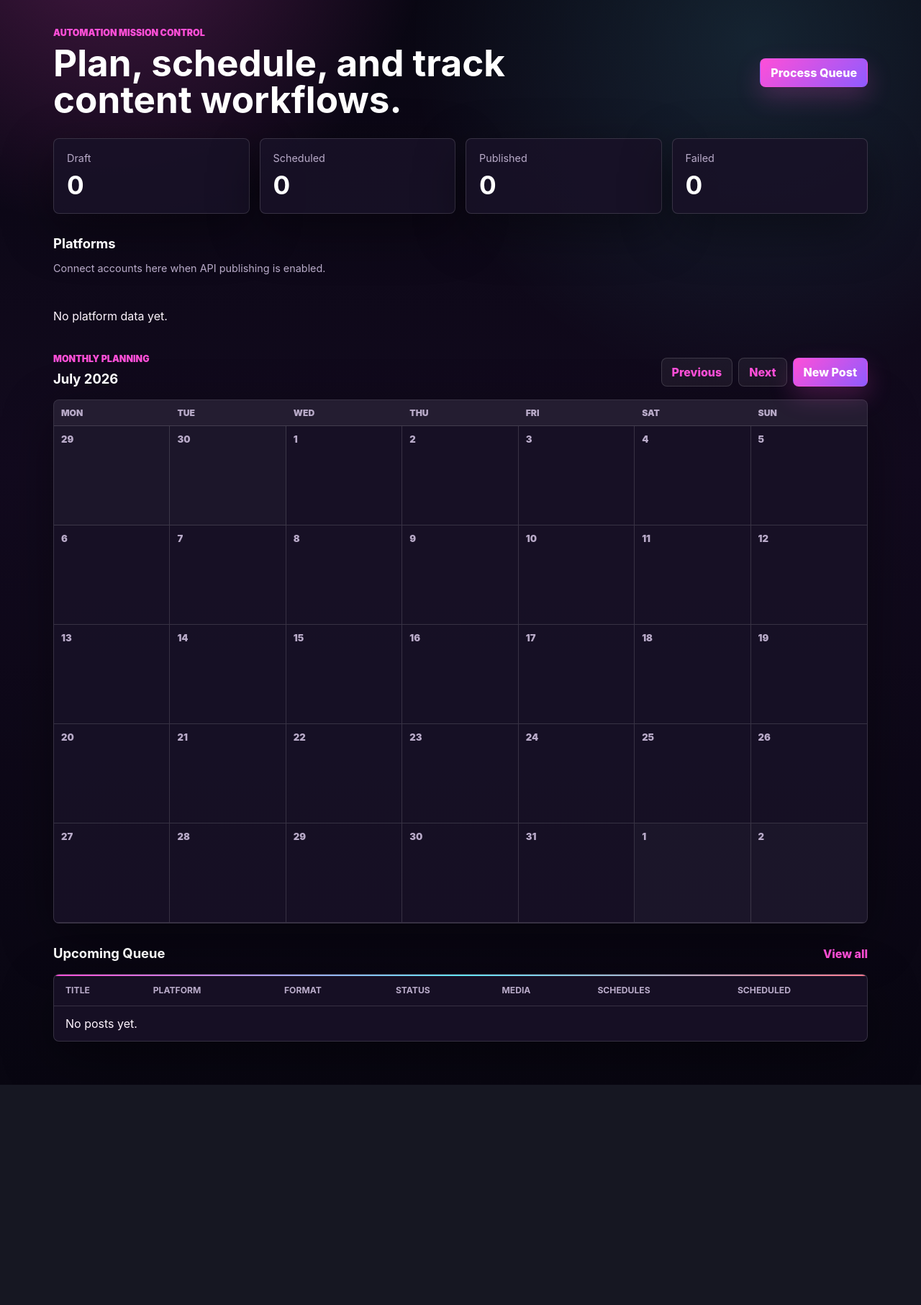
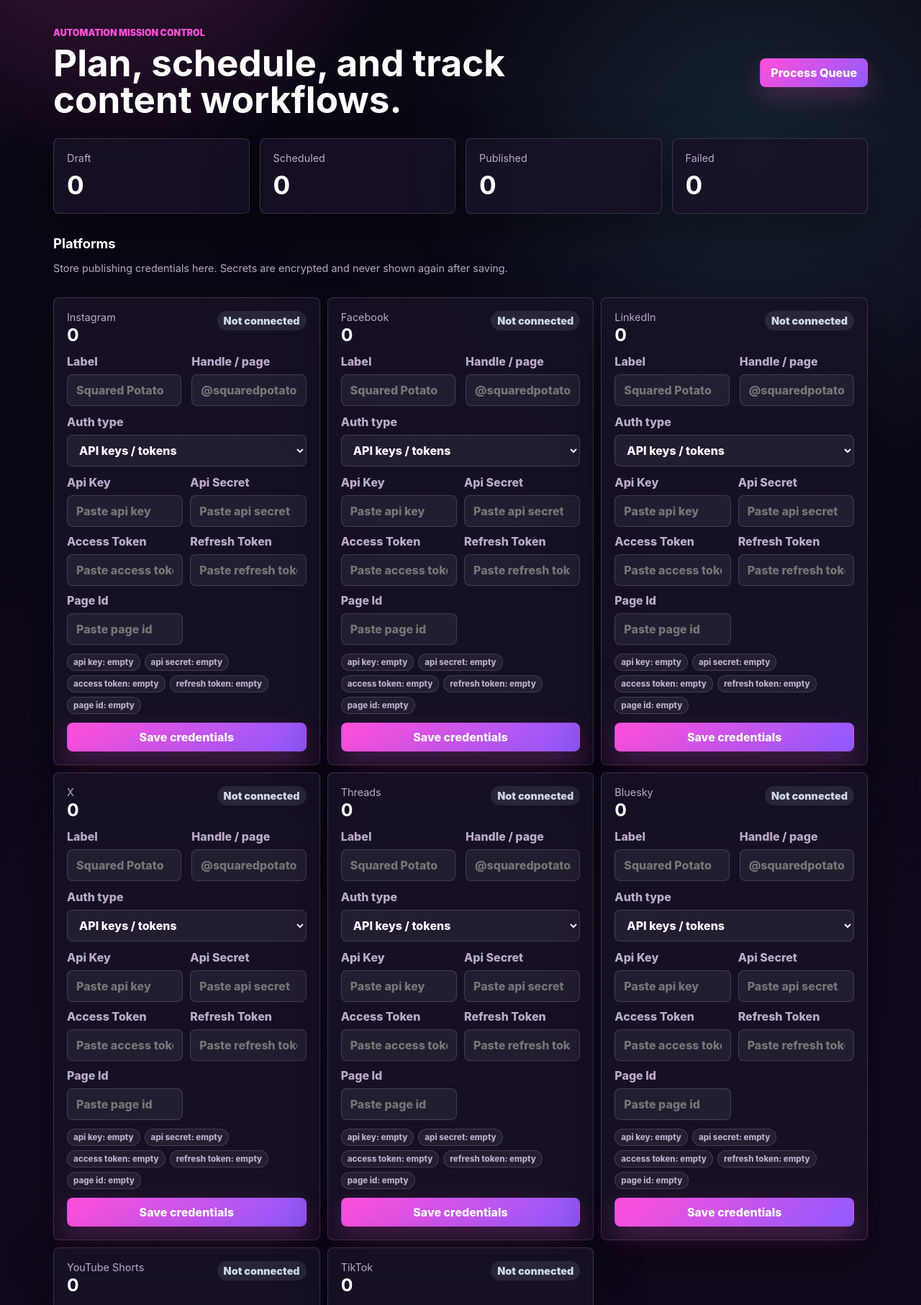
Before and after one commit to JoanaSVSousa/social-scheduler, a Flask app: page / in a window 1280 px wide. Shown: the part 68-1881 px from the top of the page at 72% size. Before the commit the page ends 1575 px from the top, so only its background shows below. Run offline with Flask 3, Linux system fonts and the light colour scheme; the visitor is signed in with stand-in values (Sample User, id 1); data that the repository does not hold is empty; some libraries are stand-ins or nearby versions.

Commit message:
Add encrypted social account settings

```diff
--- a/content_platform/database.py
+++ b/content_platform/database.py
@@ -82,6 +82,19 @@ CREATE TABLE IF NOT EXISTS post_schedules (
     created_at TEXT NOT NULL DEFAULT CURRENT_TIMESTAMP,
     FOREIGN KEY (post_id) REFERENCES posts(id) ON DELETE CASCADE
 );
+
+CREATE TABLE IF NOT EXISTS social_accounts (
+    id INTEGER PRIMARY KEY AUTOINCREMENT,
+    platform TEXT NOT NULL UNIQUE,
+    account_label TEXT DEFAULT '',
+    account_handle TEXT DEFAULT '',
+    auth_type TEXT NOT NULL DEFAULT 'api_keys',
+    encrypted_credentials TEXT NOT NULL,
+    connection_status TEXT NOT NULL DEFAULT 'Needs verification',
+    last_verified_at TEXT,
+    created_at TEXT NOT NULL DEFAULT CURRENT_TIMESTAMP,
+    updated_at TEXT NOT NULL DEFAULT CURRENT_TIMESTAMP
+);
 """
 
 POSTGRES_SCHEMA = """
@@ -160,6 +173,19 @@ CREATE TABLE IF NOT EXISTS post_schedules (
     created_at TEXT NOT NULL DEFAULT CURRENT_TIMESTAMP,
     FOREIGN KEY (post_id) REFERENCES posts(id) ON DELETE CASCADE
 );
+
+CREATE TABLE IF NOT EXISTS social_accounts (
+    id SERIAL PRIMARY KEY,
+    platform TEXT NOT NULL UNIQUE,
+    account_label TEXT DEFAULT '',
+    account_handle TEXT DEFAULT '',
+    auth_type TEXT NOT NULL DEFAULT 'api_keys',
+    encrypted_credentials TEXT NOT NULL,
+    connection_status TEXT NOT NULL DEFAULT 'Needs verification',
+    last_verified_at TEXT,
+    created_at TEXT NOT NULL DEFAULT CURRENT_TIMESTAMP,
+    updated_at TEXT NOT NULL DEFAULT CURRENT_TIMESTAMP
+);
 """
 
 
@@ -220,6 +246,12 @@ def init_db(db_path=None):
         _ensure_column(conn, "rss_feeds", "last_error_count", "INTEGER NOT NULL DEFAULT 0")
         _ensure_column(conn, "rss_items", "content_type", "TEXT NOT NULL DEFAULT 'Regular'")
         _ensure_column(conn, "rss_items", "image_url", "TEXT DEFAULT ''")
+        _ensure_column(conn, "social_accounts", "account_label", "TEXT DEFAULT ''")
+        _ensure_column(conn, "social_accounts", "account_handle", "TEXT DEFAULT ''")
+        _ensure_column(conn, "social_accounts", "auth_type", "TEXT NOT NULL DEFAULT 'api_keys'")
+        _ensure_column(conn, "social_accounts", "encrypted_credentials", "TEXT NOT NULL DEFAULT ''")
+        _ensure_column(conn, "social_accounts", "connection_status", "TEXT NOT NULL DEFAULT 'Needs verification'")
+        _ensure_column(conn, "social_accounts", "last_verified_at", "TEXT")
 
 
 def _ensure_column(conn, table_name, column_name, column_definition):
--- a/content_platform/routes.py
+++ b/content_platform/routes.py
@@ -53,6 +53,13 @@ from .services.scheduler import (
     update_post_text,
     update_post,
 )
+from .services.social_accounts import (
+    SECRET_FIELDS,
+    credential_summary,
+    delete_social_account,
+    save_social_account,
+    social_accounts_by_platform,
+)
 from .services.squared_feeds import SQUARED_FEEDS
 
 
@@ -68,6 +75,7 @@ def dashboard():
     schedules_by_post = get_schedules_for_posts(post_ids)
     post_rows = _aggregate_posts_for_library(posts, media_by_post, schedules_by_post)
     calendar_context = _build_dashboard_calendar(posts, schedules_by_post)
+    social_accounts = social_accounts_by_platform()
     return render_template(
         "dashboard.html",
         posts=post_rows[:8],
@@ -76,6 +84,12 @@ def dashboard():
         calendar_context=calendar_context,
         status_counts=build_status_counts(posts),
         platform_counts=build_platform_counts(posts),
+        social_accounts=social_accounts,
+        social_credential_summaries={
+            platform: credential_summary(account) for platform, account in social_accounts.items()
+        },
+        credential_fields=SECRET_FIELDS,
+        platforms=PLATFORMS,
     )
 
 
@@ -568,6 +582,42 @@ def process_queue():
     return redirect(url_for("main.dashboard"))
 
 
+@bp.post("/settings/social-accounts/<platform>")
+@login_required
+def save_social_account_settings(platform):
+    validate_csrf()
+    if platform not in PLATFORMS:
+        abort(404)
+
+    credentials = {field: request.form.get(field, "") for field in SECRET_FIELDS}
+    try:
+        save_social_account(
+            platform,
+            request.form.get("account_label", "").strip()[:120],
+            request.form.get("account_handle", "").strip()[:120],
+            request.form.get("auth_type", "api_keys").strip()[:60] or "api_keys",
+            credentials,
+        )
+    except RuntimeError as exc:
+        flash(str(exc), "warning")
+    else:
+        add_log(None, "INFO", f"Social credentials updated for {platform}.")
+        flash(f"{platform} credentials saved securely.", "success")
+    return redirect(url_for("main.dashboard"))
+
+
+@bp.post("/settings/social-accounts/<platform>/delete")
+@login_required
+def delete_social_account_settings(platform):
+    validate_csrf()
+    if platform not in PLATFORMS:
+        abort(404)
+    delete_social_account(platform)
+    add_log(None, "INFO", f"Social credentials removed for {platform}.")
+    flash(f"{platform} credentials removed.", "success")
+    return redirect(url_for("main.dashboard"))
+
+
 @bp.route("/logs")
 def logs():
     return render_template("logs.html", logs=get_logs())
--- a/render.yaml
+++ b/render.yaml
@@ -6,6 +6,8 @@ services:
     startCommand: gunicorn --timeout 120 app:app
     envVars:
       - key: SECRET_KEY
+        sync: false
+      - key: CREDENTIALS_ENCRYPTION_KEY
         sync: false
       - key: ADMIN_PASSWORD
         sync: false
--- a/requirements.txt
+++ b/requirements.txt
@@ -1,3 +1,4 @@
 Flask==3.0.3
 gunicorn==22.0.0
 psycopg[binary]==3.2.13
+cryptography==43.0.3
--- /dev/null
+++ b/scripts/generate_encryption_key.py
@@ -0,0 +1,5 @@
+from cryptography.fernet import Fernet
+
+
+if __name__ == "__main__":
+    print(Fernet.generate_key().decode("utf-8"))
--- a/static/styles.css
+++ b/static/styles.css
@@ -207,7 +207,8 @@ button.danger {
 }
 
 .metric,
-.platform-list div,
+.platform-list > div,
+.social-account-card,
 .table-wrap,
 .form {
     background: var(--surface);
@@ -216,13 +217,15 @@ button.danger {
 }
 
 .metric,
-.platform-list div {
+.platform-list > div,
+.social-account-card {
     border-radius: 8px;
     padding: 18px;
 }
 
 .metric span,
-.platform-list span,
+.platform-list > div > span,
+.social-account-header span,
 .muted {
     color: var(--muted);
     display: block;
@@ -441,20 +444,86 @@ tr:last-child td {
     grid-template-columns: repeat(auto-fit, minmax(210px, 1fr));
 }
 
-.platform-list div {
+.platform-list > div {
     align-items: center;
     display: flex;
     gap: 12px;
     justify-content: space-between;
 }
 
-.platform-list-wide div {
+.platform-list-wide > div {
     align-items: start;
     flex-direction: column;
 }
 
 .platform-list-wide .button {
     width: 100%;
+}
+
+.social-account-grid {
+    grid-template-columns: repeat(auto-fit, minmax(280px, 1fr));
+}
+
+.social-account-card {
+    display: grid;
+    gap: 14px;
+}
+
+.social-account-card:hover {
+    background: var(--surface-hover);
+    border-color: rgba(255, 79, 216, 0.28);
+}
+
+.social-account-header {
+    align-items: start;
+    display: flex;
+    gap: 12px;
+    justify-content: space-between;
+}
+
+.social-account-header strong {
+    color: white;
+    display: block;
+    font-size: 1.55rem;
+    line-height: 1;
+    margin-top: 4px;
+}
+
+.social-account-form {
+    display: grid;
+    gap: 12px;
+}
+
+.credential-grid {
+    display: grid;
+    gap: 10px;
+    grid-template-columns: repeat(auto-fit, minmax(160px, 1fr));
+}
+
+.credential-summary {
+    display: flex;
+    flex-wrap: wrap;
+    gap: 6px;
+}
+
+.credential-pill {
+    background: rgba(255, 255, 255, 0.06);
+    border: 1px solid var(--line);
+    border-radius: 999px;
+    color: var(--muted);
+    font-size: 0.72rem;
+    font-weight: 800;
+    padding: 4px 8px;
+}
+
+.credential-pill.saved {
+    background: rgba(93, 240, 167, 0.12);
+    border-color: rgba(93, 240, 167, 0.3);
+    color: var(--green);
+}
+
+.social-account-actions {
+    margin-top: 0;
 }
 
 .table-link {
@@ -665,7 +734,7 @@ label {
 }
 
 .feed-card:hover,
-.platform-list div:hover,
+.platform-list > div:hover,
 .metric:hover {
     background: var(--surface-hover);
     border-color: rgba(255, 79, 216, 0.28);
--- a/templates/dashboard.html
+++ b/templates/dashboard.html
@@ -25,16 +25,77 @@
     <div class="section-title">
         <div>
             <h2>Platforms</h2>
-            <p class="muted">Connect accounts here when API publishing is enabled.</p>
+            <p class="muted">Store publishing credentials here. Secrets are encrypted and never shown again after saving.</p>
         </div>
     </div>
-    <div class="platform-list platform-list-wide">
-        {% for platform, count in platform_counts.items() %}
-        <div>
-            <span>{{ platform }}</span>
-            <strong>{{ count }}</strong>
-            <button class="button" type="button" disabled>Connect account</button>
-        </div>
+    <div class="platform-list platform-list-wide social-account-grid">
+        {% for platform in platforms %}
+        {% set account = social_accounts.get(platform) %}
+        {% set summary = social_credential_summaries.get(platform, {}) %}
+        <article class="social-account-card">
+            <div class="social-account-header">
+                <div>
+                    <span>{{ platform }}</span>
+                    <strong>{{ platform_counts.get(platform, 0) }}</strong>
+                </div>
+                {% if account %}
+                <span class="status scheduled">{{ account.connection_status }}</span>
+                {% else %}
+                <span class="status draft">Not connected</span>
+                {% endif %}
+            </div>
+
+            <form method="post" action="{{ url_for('main.save_social_account_settings', platform=platform) }}" class="social-account-form">
+                <input type="hidden" name="csrf_token" value="{{ csrf_token() }}">
+                <div class="form-row compact-controls">
+                    <label>
+                        Label
+                        <input name="account_label" maxlength="120" value="{{ account.account_label if account else '' }}" placeholder="Squared Potato">
+                    </label>
+                    <label>
+                        Handle / page
+                        <input name="account_handle" maxlength="120" value="{{ account.account_handle if account else '' }}" placeholder="@squaredpotato">
+                    </label>
+                </div>
+                <label>
+                    Auth type
+                    <select name="auth_type">
+                        {% for value, label in [("api_keys", "API keys / tokens"), ("oauth", "OAuth access token"), ("app_password", "App password")] %}
+                        <option value="{{ value }}" {% if account and account.auth_type == value %}selected{% endif %}>{{ label }}</option>
+                        {% endfor %}
+                    </select>
+                </label>
+                <div class="credential-grid">
+                    {% for field in credential_fields %}
+                    <label>
+                        {{ field.replace("_", " ")|title }}
+                        <input
+                            type="password"
+                            name="{{ field }}"
+                            autocomplete="off"
+                            placeholder="{% if summary.get(field) %}Saved - leave blank to keep{% else %}Paste {{ field.replace('_', ' ') }}{% endif %}"
+                        >
+                    </label>
+                    {% endfor %}
+                </div>
+                <div class="credential-summary">
+                    {% for field in credential_fields %}
+                    <span class="credential-pill {% if summary.get(field) %}saved{% endif %}">
+                        {{ field.replace("_", " ") }}: {% if summary.get(field) %}saved{% else %}empty{% endif %}
+                    </span>
+                    {% endfor %}
+                </div>
+                <div class="form-actions social-account-actions">
+                    <button class="button primary" type="submit">Save credentials</button>
+                </div>
+            </form>
+            {% if account %}
+            <form method="post" action="{{ url_for('main.delete_social_account_settings', platform=platform) }}">
+                <input type="hidden" name="csrf_token" value="{{ csrf_token() }}">
+                <button class="button danger" type="submit">Remove credentials</button>
+            </form>
+            {% endif %}
+        </article>
         {% else %}
         <p>No platform data yet.</p>
         {% endfor %}
```
Also changed, not shown: content_platform/services/social_accounts.py (added, +139 -0 lines), README.md, 1 other file.
